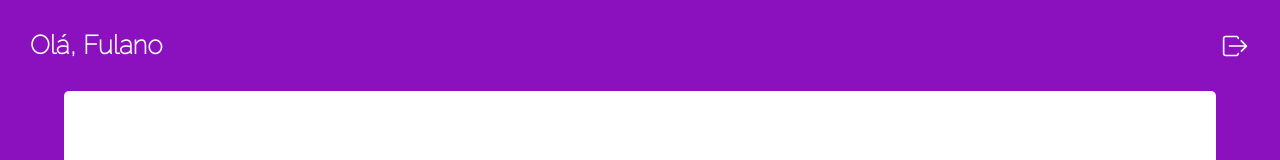
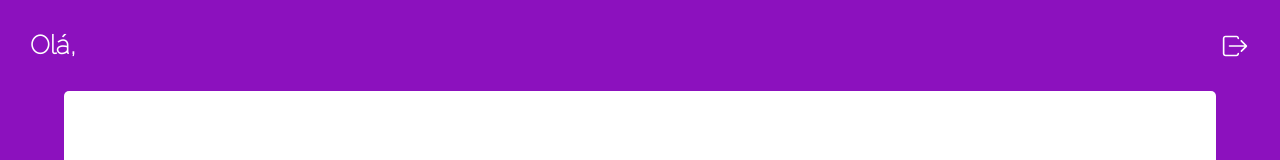
Before and after one commit to felipereismonteiro/myWallet-front, a React (Create React App) app: page /myWallet in a window 1280 px wide. Shown: the top 160 px of the page. Built offline with nearby package versions, Linux system fonts and the light colour scheme; a web font is replaced by a local one.

Commit message:
feat: username in headers

```diff
--- a/src/App.js
+++ b/src/App.js
@@ -13,6 +13,7 @@ function App() {
   const [token, setToken] = useState();
   const [dataEntry, setDataEntry] = useState([]);
   const [dataExit, setDataExit] = useState([]);
+  const [user, setUser] = useState();
 
   useEffect(() =>{
     setInterval(async () => {
@@ -36,13 +37,13 @@ function App() {
   },[token])
 
   return (
-    <Contexto.Provider value={[token, setToken, dataEntry, setDataEntry, dataExit, setDataExit]}>
+    <Contexto.Provider value={[token, setToken, dataEntry, setDataEntry, dataExit, setDataExit, user, setUser]}>
     <BrowserRouter>
       <GlobalStyle />
       <Routes>
         <Route path="/" element={<SignIn />} />
         <Route path="/sign-up" element={<SignUp />} />
-        <Route path="/myWallet" element={<Wallet/>}/>
+        <Route path="/myWallet" element={<Wallet />}/>
         <Route path="/newEntry" element={<NewEntry />}/>
         <Route path="/newExit" element={<NewExit />}/>
       </Routes>
--- a/src/mainComponents/header.js
+++ b/src/mainComponents/header.js
@@ -1,12 +1,14 @@
 import styled from "styled-components";
 import { IoIosLogOut } from "react-icons/io";
-import { useContext } from "react";
+import { useContext, useEffect, useState } from "react";
 import { Contexto } from "../Context/Context";
 import { useNavigate } from "react-router-dom";
+import axios from "axios";
 
-export default function Header() {
+export default function Header({name}) {
   // eslint-disable-next-line no-unused-vars
-  const [token, setToken] = useContext(Contexto)
+  const [token, setToken, dataEntry, setDataEntry, dataExit, setDataExit, user] = useContext(Contexto);
+  const [userName, setUserName] = useState("");
   const navigate = useNavigate();
 
   function logOut() {
@@ -16,7 +18,7 @@ export default function Header() {
 
   return (
     <Container>
-      <BemVindo>Olá, Fulano</BemVindo>
+      <BemVindo>Olá, {user}</BemVindo>
       <IoIosLogOut onClick={logOut}
         style={{ fontSize: "30px", color: "#FFFFFF", margin: "30px" }}
       />
--- a/src/newEntryPage/newEntry.js
+++ b/src/newEntryPage/newEntry.js
@@ -25,7 +25,7 @@ export default function NewEntry() {
     }
 
     try {
-      await axios.post("http://localhost:5000/exit", newEntry, config);
+      await axios.post("http://localhost:5000/Entry", newEntry, config);
       navigate("/myWallet");
     } catch (err) {
       alert(err.response.data);
--- a/src/newExitPage/newExit.js
+++ b/src/newExitPage/newExit.js
@@ -7,6 +7,7 @@ import { Contexto } from "../Context/Context";
 export default function NewExit() {
   const [token, setToken, data, setData] = useContext(Contexto);
   const navigate = useNavigate();
+  console.log(data);
 
   async function newEntry(f) {
     f.preventDefault();
@@ -17,14 +18,14 @@ export default function NewExit() {
       }
     }
 
-    const newEntry = {
+    const newExit = {
       name: data[0][0],
       value: f.target.valor.value,
       description: f.target.desc.value,
     }
 
     try {
-      await axios.post("http://localhost:5000/exit", newEntry, config);
+      await axios.post("http://localhost:5000/exit", newExit, config);
       navigate("/myWallet");
     } catch (err) {
       alert(err.response.data);
--- a/src/singnInPage/signIn.js
+++ b/src/singnInPage/signIn.js
@@ -6,7 +6,7 @@ import { Contexto } from "../Context/Context";
 import Logo from "../mainComponents/logo";
 
 export default function SignIn() {
-  const [token, setToken] = useContext(Contexto);
+  const [token, setToken, dataEntry, setDataEntry, dataExit, setDataExit, user, setUser] = useContext(Contexto);
   const navigate = useNavigate();
 
   async function submited(form) {
@@ -19,7 +19,8 @@ export default function SignIn() {
         email,
         password,
       });
-      setToken(promisse.data);
+      setUser(promisse.data.name);
+      setToken(promisse.data.token);
       navigate("/myWallet");
     } catch (err) {
       alert(err.response.data);
```
